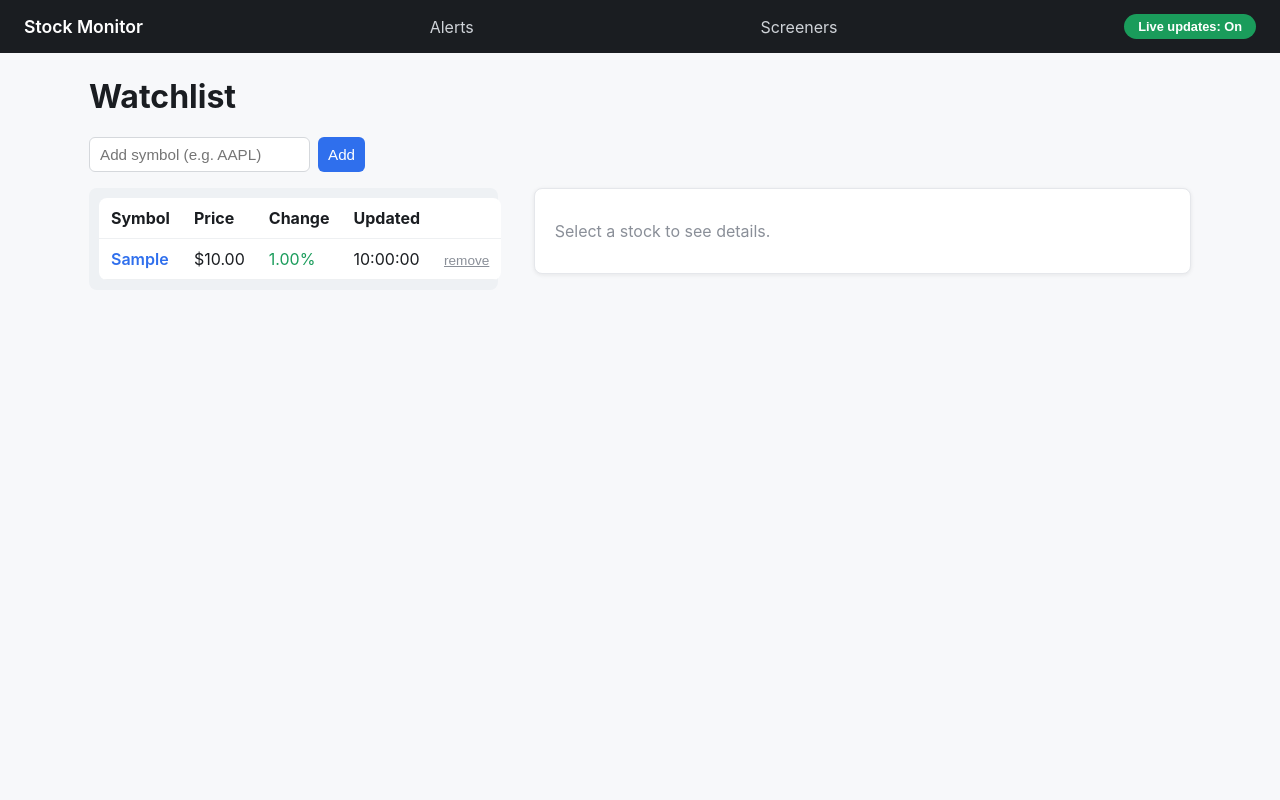
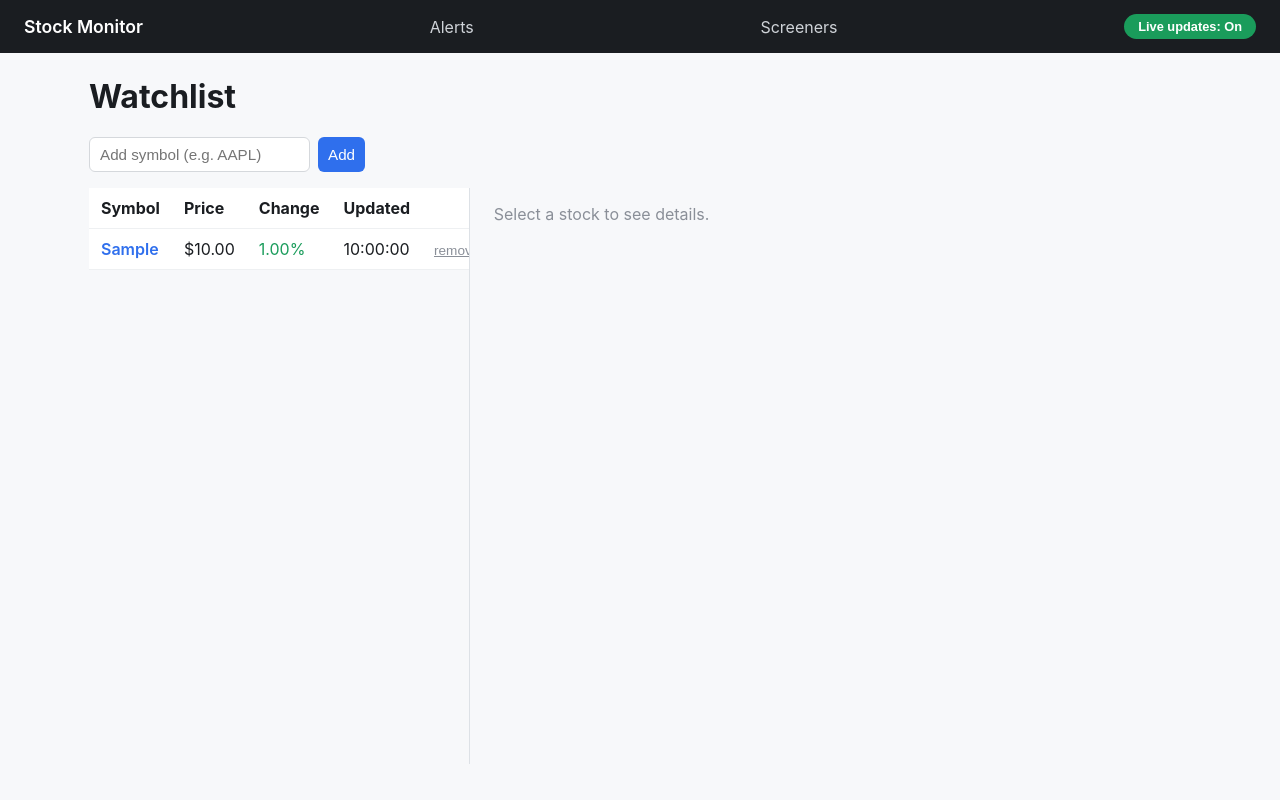
Before and after one commit to eelkalai/stock-monitor, a Flask app: page / in a window 1280 px wide. Run offline with Flask 3, Linux system fonts and the light colour scheme; tables that the repository leaves empty hold one stand-in row (values such as "Sample post"); data that the repository does not hold is empty.

Commit message:
Rework split-view into a proper two-pane layout, not a floating card
Drop the card/shadow/rounded-panel treatment (read as a popup) in
favor of a flat, fixed-height two-column layout with a single thin
divider line - closer to a real master-detail app (mail client,
sidebar+editor). Each pane scrolls independently within that height
band, so a long watchlist or screener-results list scrolls on its
own without pushing the detail pane around. The list's table header
is now sticky so column labels stay visible while scrolling.

Co-Authored-By: Claude Sonnet 5 <noreply@anthropic.com>
Claude-Session: https://claude.ai/code/session_01D4iw5x8EoiZ5YCQdaivTx6

```diff
--- a/static/style.css
+++ b/static/style.css
@@ -56,31 +56,43 @@ body {
 }
 .split-view {
   display: flex;
-  gap: 36px;
-  align-items: flex-start;
+  align-items: stretch;
+  height: 72vh;
+  min-height: 420px;
 }
 .list-pane {
-  flex: 1 1 380px;
+  flex: 1 1 320px;
   min-width: 0;
-  background: #eef1f4;
-  border-radius: 8px;
-  padding: 10px;
+  overflow-y: auto;
+  border-right: 1px solid #dde1e6;
+  padding-right: 16px;
 }
 .detail-pane {
   flex: 2 1 600px;
   min-width: 0;
+  overflow-y: auto;
+  padding-left: 24px;
+}
+.list-pane .ticker-table { border-radius: 0; }
+.list-pane .ticker-table thead th {
+  position: sticky;
+  top: 0;
   background: #fff;
-  border-radius: 8px;
-  padding: 16px 20px;
-  border: 1px solid #e5e7eb;
-  box-shadow: 0 1px 4px rgba(20, 22, 25, 0.08);
+  z-index: 1;
 }
 .ticker-table tr.selected { background: #eef3ff; }
 .detail-meta { color: #8a8f98; font-size: 0.85rem; margin: -4px 0 12px; }
 .inline-form { display: inline; margin-left: 8px; }
 @media (max-width: 720px) {
-  .split-view { flex-direction: column; }
-  .list-pane, .detail-pane { width: 100%; }
+  .split-view { flex-direction: column; height: auto; }
+  .list-pane {
+    max-height: 300px;
+    border-right: none;
+    border-bottom: 1px solid #dde1e6;
+    padding-right: 0;
+    padding-bottom: 12px;
+  }
+  .detail-pane { padding-left: 0; padding-top: 16px; overflow-y: visible; }
 }
 h1 { margin-top: 0; }
 .add-ticker-form, .alert-form {
```
